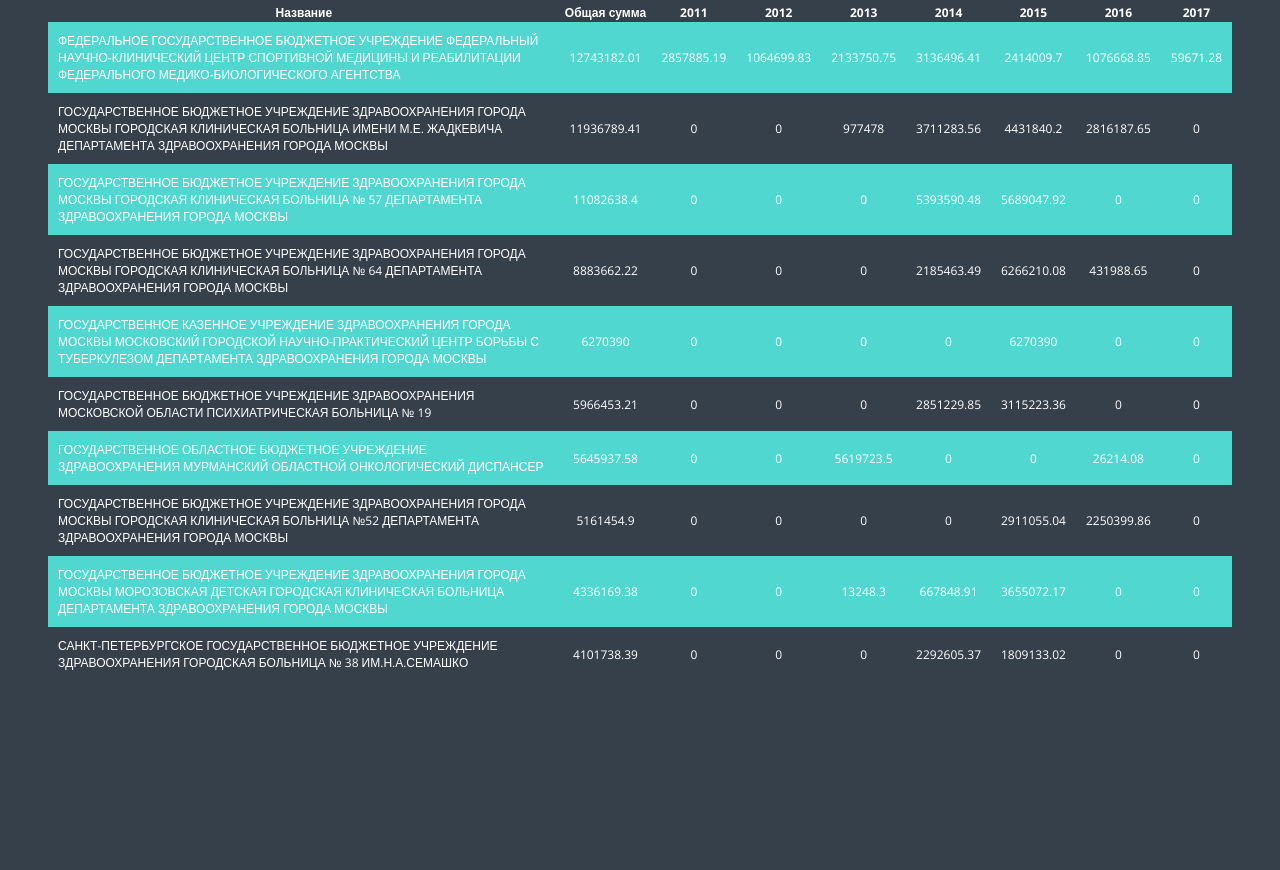
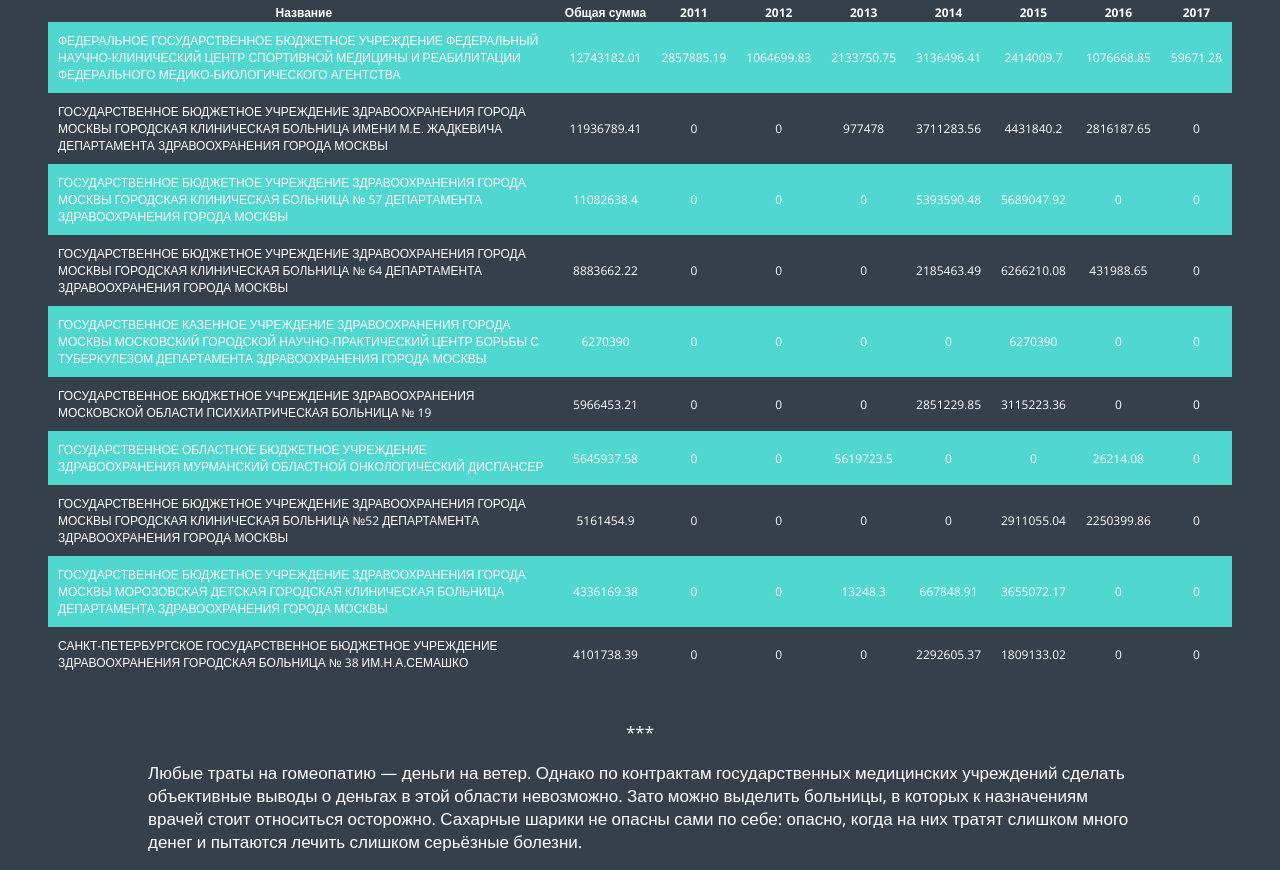
Before and after one commit to pineappleblack/gomeo, a plain HTML site: page index.html in a window 1280 px wide. Shown: the part 3335-4205 px from the top of the page. Before the commit the page ends 4056 px from the top, so only its background shows below. Drawn offline with nearby package versions, Linux system fonts and the light colour scheme.

Commit message:
it can be final. maybe

```diff
--- a/index.html
+++ b/index.html
@@ -82,5 +82,11 @@
 		<tr> <td>ГОСУДАРСТВЕННОЕ БЮДЖЕТНОЕ УЧРЕЖДЕНИЕ ЗДРАВООХРАНЕНИЯ ГОРОДА МОСКВЫ МОРОЗОВСКАЯ ДЕТСКАЯ ГОРОДСКАЯ КЛИНИЧЕСКАЯ БОЛЬНИЦА ДЕПАРТАМЕНТА ЗДРАВООХРАНЕНИЯ ГОРОДА МОСКВЫ</td> <td>4336169.38</td> <td>0</td> <td>0</td> <td>13248.3</td> <td>667848.91</td> <td>3655072.17</td> <td>0</td> <td>0</td> </tr>
 		<tr> <td>САНКТ-ПЕТЕРБУРГСКОЕ ГОСУДАРСТВЕННОЕ БЮДЖЕТНОЕ УЧРЕЖДЕНИЕ ЗДРАВООХРАНЕНИЯ ГОРОДСКАЯ БОЛЬНИЦА № 38 ИМ.Н.А.СЕМАШКО</td> <td>4101738.39</td> <td>0</td> <td>0</td> <td>0</td> <td>2292605.37</td> <td>1809133.02</td> <td>0</td> <td>0</td> </tr>
 	</table>
+	<p class = "summary">
+	***
+	</p>
+	<p>
+		Любые траты на гомеопатию — деньги на ветер. Однако по контрактам государственных медицинских учреждений сделать объективные выводы о деньгах в этой области невозможно. Зато можно выделить больницы, в которых к назначениям врачей стоит относиться осторожно. Сахарные шарики не опасны сами по себе: опасно, когда на них тратят слишком много денег и пытаются лечить слишком серьёзные болезни.
+	</p>
 </body>
 </html>
--- a/style.css
+++ b/style.css
@@ -62,6 +62,10 @@ p {
 	padding: 0 100px;
 }
 
+.summary {
+	text-align: center;
+}
+
 a {
 	color: #4fd7d0;
 }
```
Also changed, not shown: img/gomeoLeaders.png.
